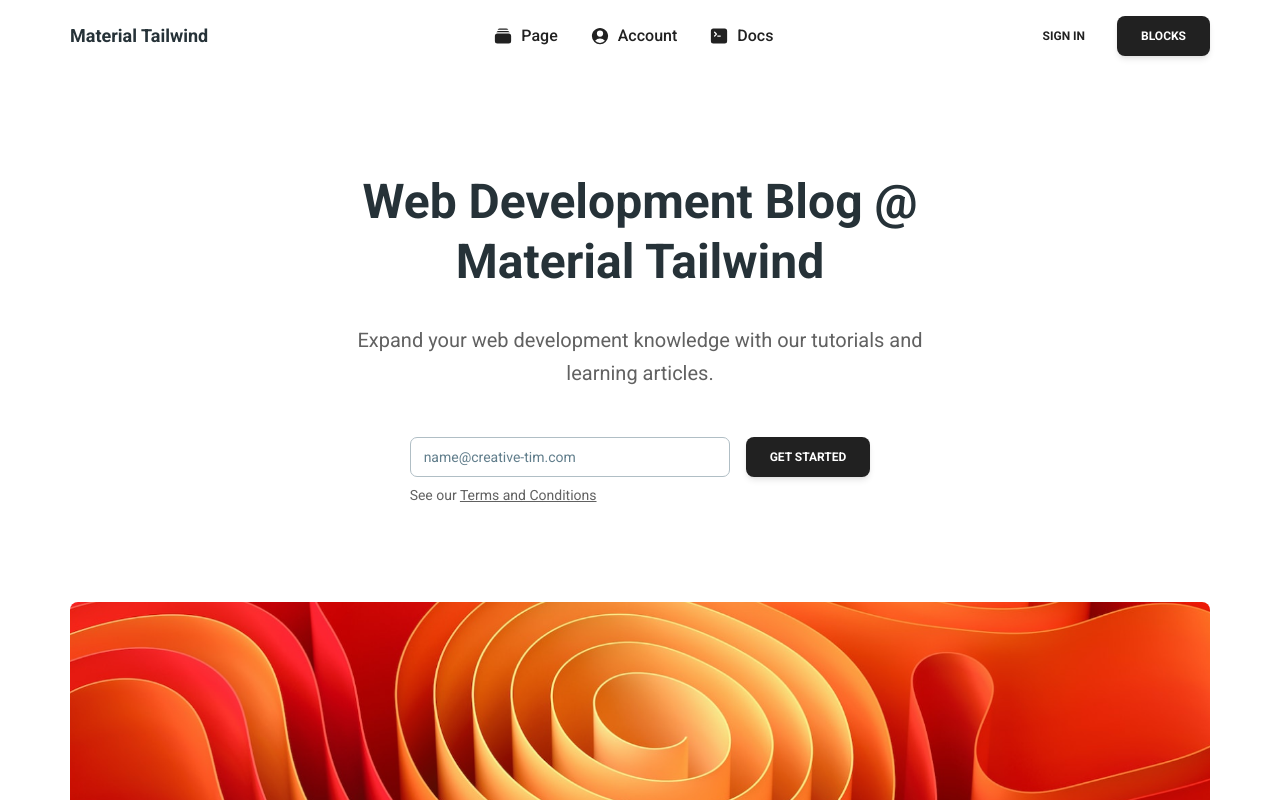
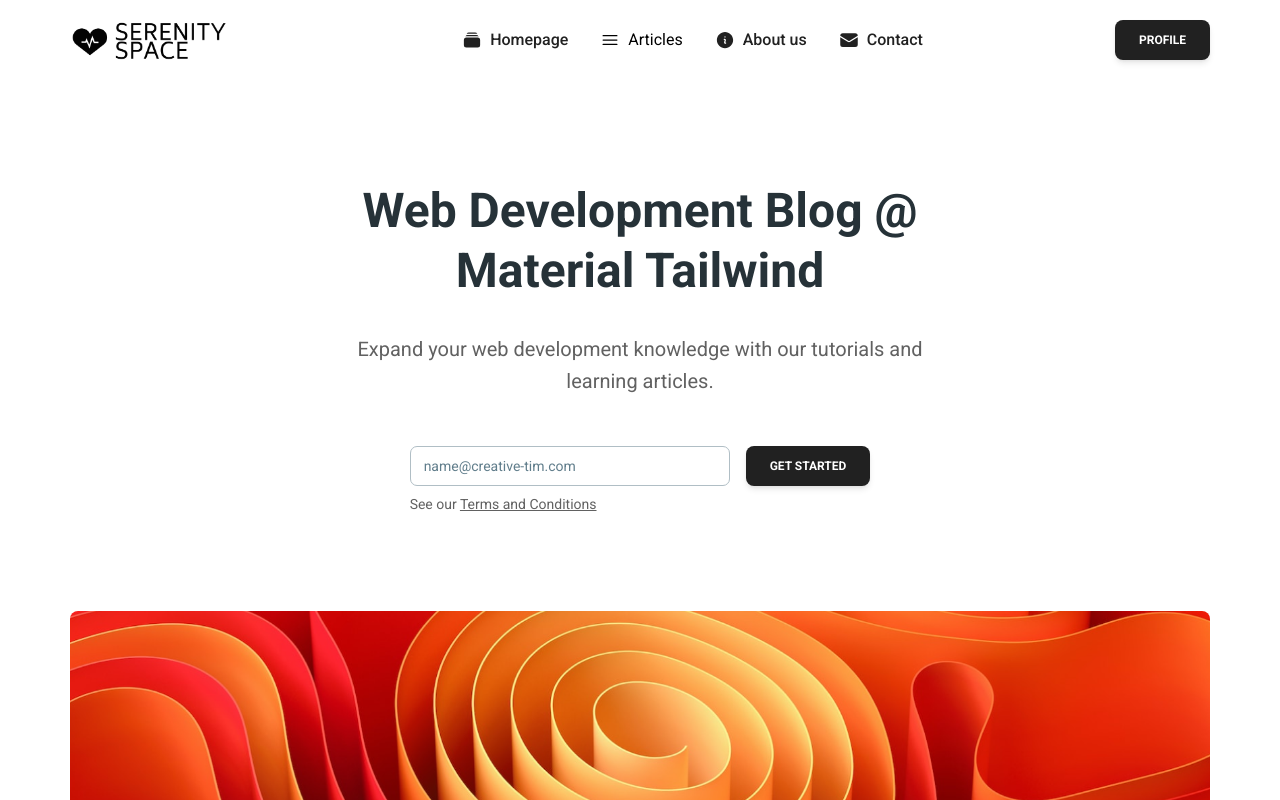
Before and after one commit to albertbaezd/nextjs-nosql-healthcare-frontend, a Next.js app: page / in a window 1280 px wide. Shown: the top 800 px of the page. Built offline with nearby package versions, Linux system fonts and the light colour scheme.

Commit message:
created navbar, added logo.

```diff
--- a/src/components/navbar.tsx
+++ b/src/components/navbar.tsx
@@ -5,28 +5,44 @@
   Button,
   IconButton,
   Typography,
+  Card,
 } from "@material-tailwind/react";
 import {
   RectangleStackIcon,
-  UserCircleIcon,
-  CommandLineIcon,
+  EnvelopeIcon,
+  InformationCircleIcon,
   XMarkIcon,
   Bars3Icon,
 } from "@heroicons/react/24/solid";
 
+import Image from "next/image";
+import Link from "next/link";
+import logo from "../app/images/serenity-space-png.png";
+
 const NAV_MENU = [
   {
-    name: "Page",
+    name: "Homepage",
     icon: RectangleStackIcon,
   },
   {
-    name: "Account",
-    icon: UserCircleIcon,
+    name: "Articles",
+    icon: Bars3Icon, // Icon for Sections
+    isDropdown: true,
+    dropdownOptions: [
+      { name: "Sleep", href: "/#" },
+      { name: "Anxiety", href: "/#" },
+      { name: "Stress", href: "/#" },
+      { name: "Eating Disorders", href: "/#" },
+      { name: "Cognitive Health", href: "/#" },
+    ],
   },
   {
-    name: "Docs",
-    icon: CommandLineIcon,
-    href: "https://www.material-tailwind.com/docs/react/installation",
+    name: "About us",
+    icon: InformationCircleIcon,
+  },
+  {
+    name: "Contact",
+    icon: EnvelopeIcon,
   },
 ];
 
@@ -67,27 +83,67 @@
   return (
     <MTNavbar shadow={false} fullWidth className="border-0 sticky top-0 z-50">
       <div className="container mx-auto flex items-center justify-between">
-        <Typography
-          as="a"
-          href="https://www.material-tailwind.com"
-          target="_blank"
-          color="blue-gray"
-          className="text-lg font-bold"
-        >
-          Material Tailwind
-        </Typography>
-        <ul className="ml-10 hidden items-center gap-8 lg:flex">
+        <Link href="/" passHref>
+          <div className="flex justify-center items-center">
+            <Image
+              src={logo} // Pass the imported logo here
+              alt="Serenity Space"
+              width={160} // Set the width
+              className="object-contain mt-1" // Ensure the aspect ratio is preserved
+            />
+          </div>
+        </Link>
+
+        {/* Sections */}
+
+        {/* <ul className="ml-10 hidden items-center gap-8 lg:flex">
           {NAV_MENU.map(({ name, icon: Icon, href }) => (
             <NavItem key={name} href={href}>
               <Icon className="h-5 w-5" />
               {name}
             </NavItem>
           ))}
+        </ul> */}
+
+        <ul className="ml-10 hidden items-center gap-8 lg:flex">
+          {NAV_MENU.map(
+            ({ name, icon: Icon, href, isDropdown, dropdownOptions }) => (
+              <li className="relative group" key={name}>
+                {isDropdown ? (
+                  <>
+                    <div className="relative group">
+                      <div className="flex items-center space-x-2 cursor-pointer text-black">
+                        <Icon className="h-5 w-5" />
+                        <span>{name}</span>
+                      </div>
+
+                      {/* Dropdown menu */}
+                      <div className="absolute left-0 hidden mt-2 w-40 bg-white rounded-md shadow-lg group-hover:flex flex-col top-[10px] pt-2.5 px-2.5">
+                        <ul className="py-1">
+                          {dropdownOptions.map((option) => (
+                            <NavItem key={option.name} href={option.href}>
+                              <span className="pt-2.5 ">{option.name}</span>
+                            </NavItem>
+                          ))}
+                        </ul>
+                      </div>
+                    </div>
+                  </>
+                ) : (
+                  <NavItem key={name} href={href}>
+                    <Icon className="h-5 w-5" />
+                    {name}
+                  </NavItem>
+                )}
+              </li>
+            )
+          )}
         </ul>
+
+        {/* Profile */}
         <div className="hidden items-center gap-2 lg:flex">
-          <Button variant="text">Sign In</Button>
           <a href="https://www.material-tailwind.com/blocks" target="_blank">
-            <Button color="gray">blocks</Button>
+            <Button color="gray">Profile</Button>
           </a>
         </div>
         <IconButton
@@ -114,9 +170,8 @@
             ))}
           </ul>
           <div className="mt-6 mb-4 flex items-center gap-2">
-            <Button variant="text">Sign In</Button>
             <a href="https://www.material-tailwind.com/blocks" target="_blank">
-              <Button color="gray">blocks</Button>
+              <Button color="gray">Profile</Button>
             </a>
           </div>
         </div>
```
Also changed, not shown: src/app/images/serenity-space-png.png (added).
